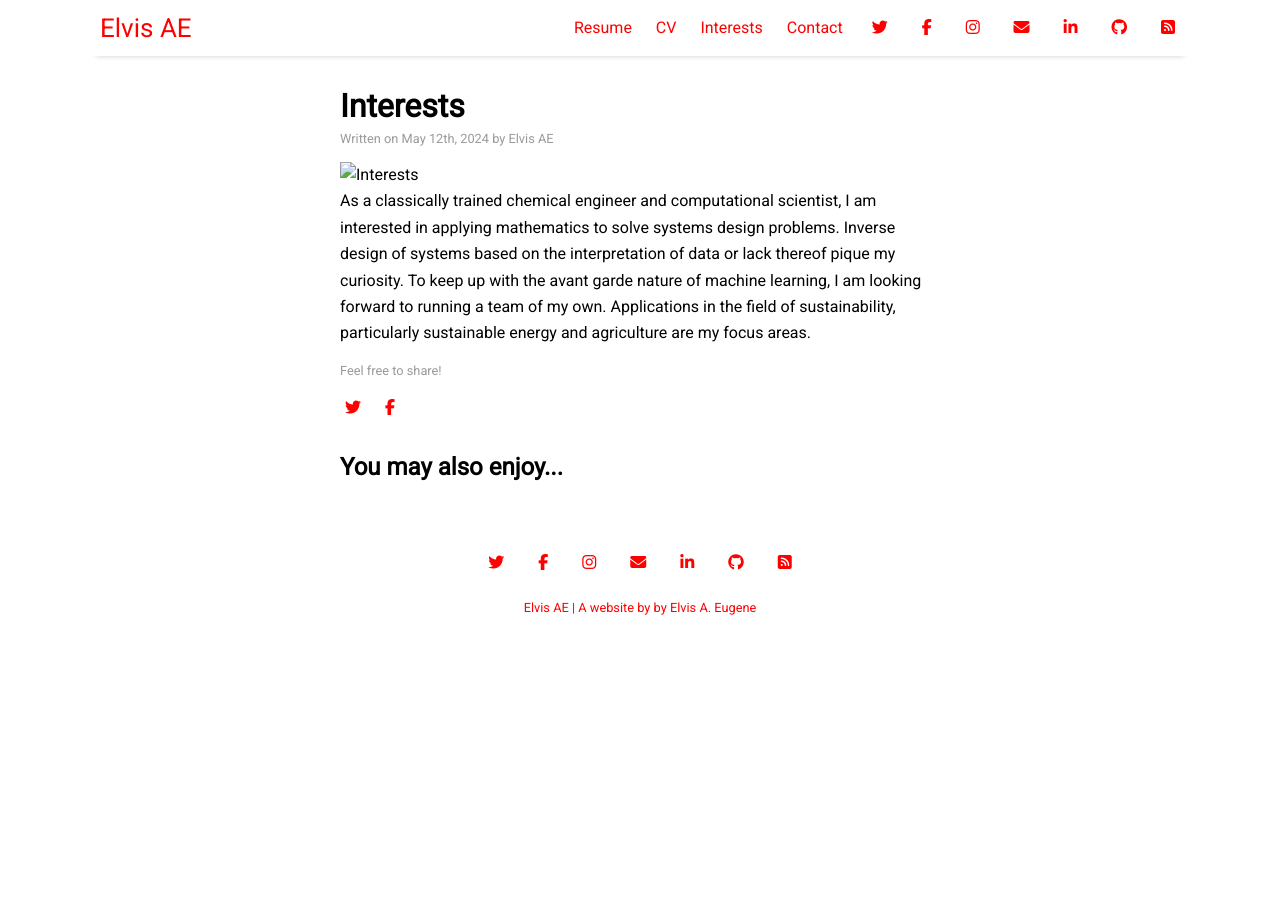
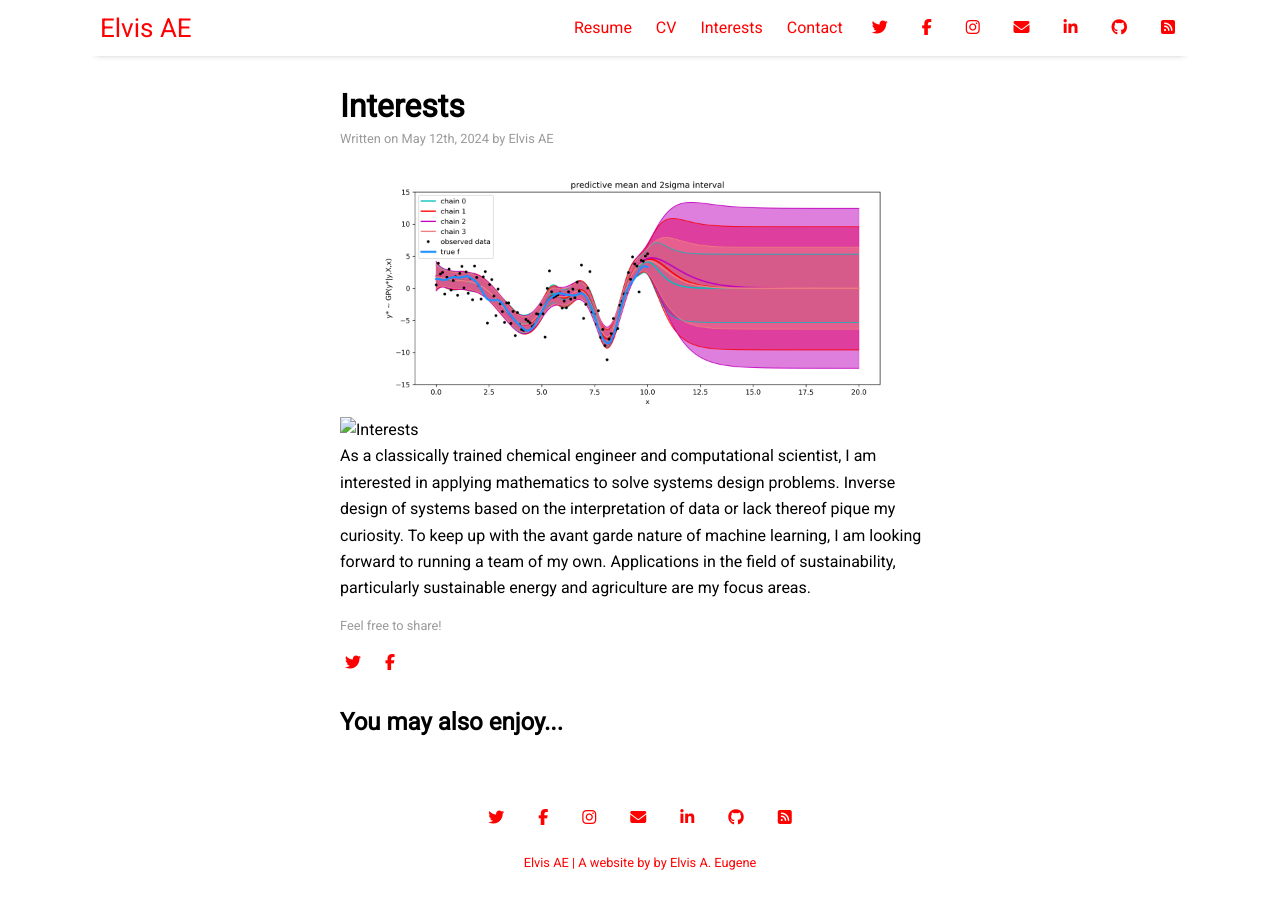
Before and after one commit to otherelvis/otherelvis.github.io, a Jekyll site: the page built from pages/2024-05-12-interests.md, in a window 1280 px wide. Built offline with Jekyll 4.4.1, drawn with Linux system fonts in a browser that asks for light colours; nearby versions of some CDN libraries.

Commit message:
Update 2024-05-12-interests.md

```diff
--- a/pages/2024-05-12-interests.md
+++ b/pages/2024-05-12-interests.md
@@ -7,6 +7,6 @@ tags: [docs]
 permalink: /interests
 date: 2024-05-12
 ---
-
+![GPs](pages/img/GP.png)
 ![Interests](img/interests3.png)
 As a classically trained chemical engineer and computational scientist, I am interested in applying mathematics to solve systems design problems. Inverse design of systems based on the interpretation of data or lack thereof pique my curiosity. To keep up with the avant garde nature of machine learning, I am looking forward to running a team of my own. Applications in the field of sustainability, particularly sustainable energy and agriculture are my focus areas.
```
